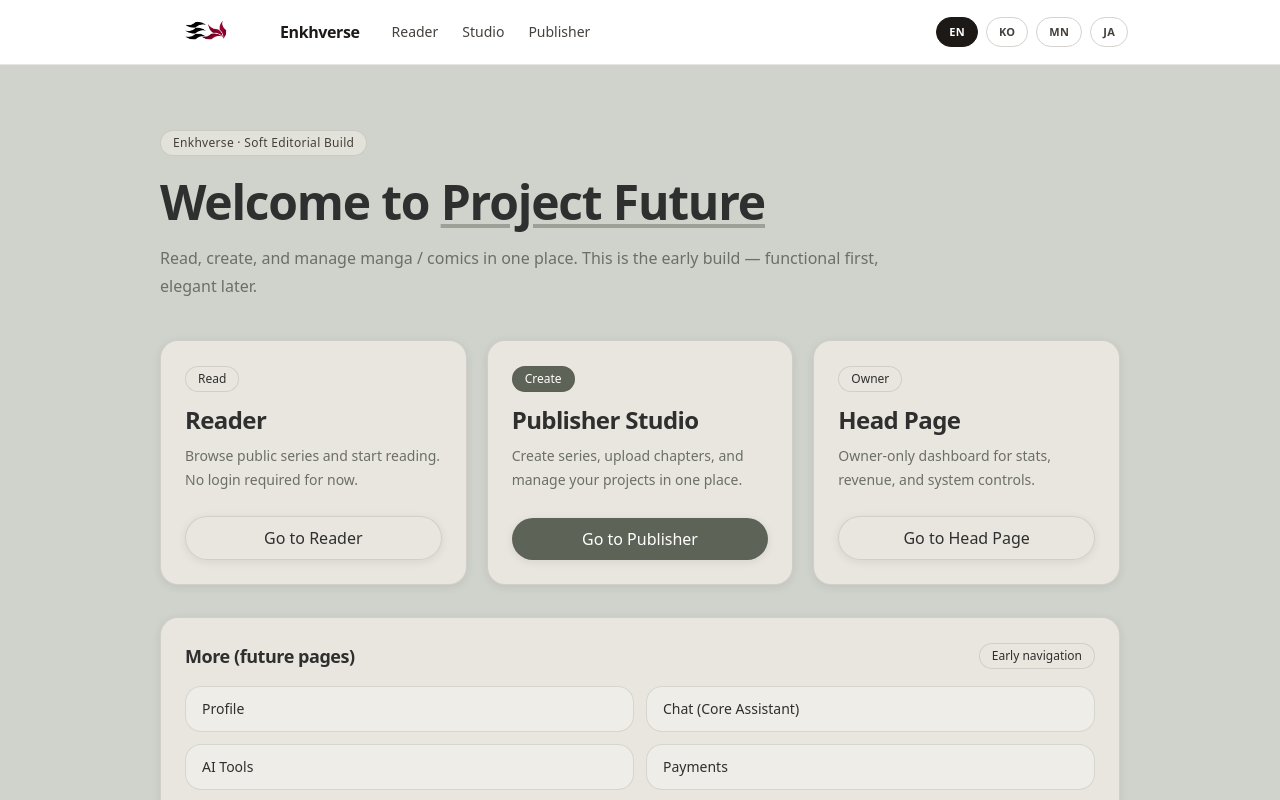
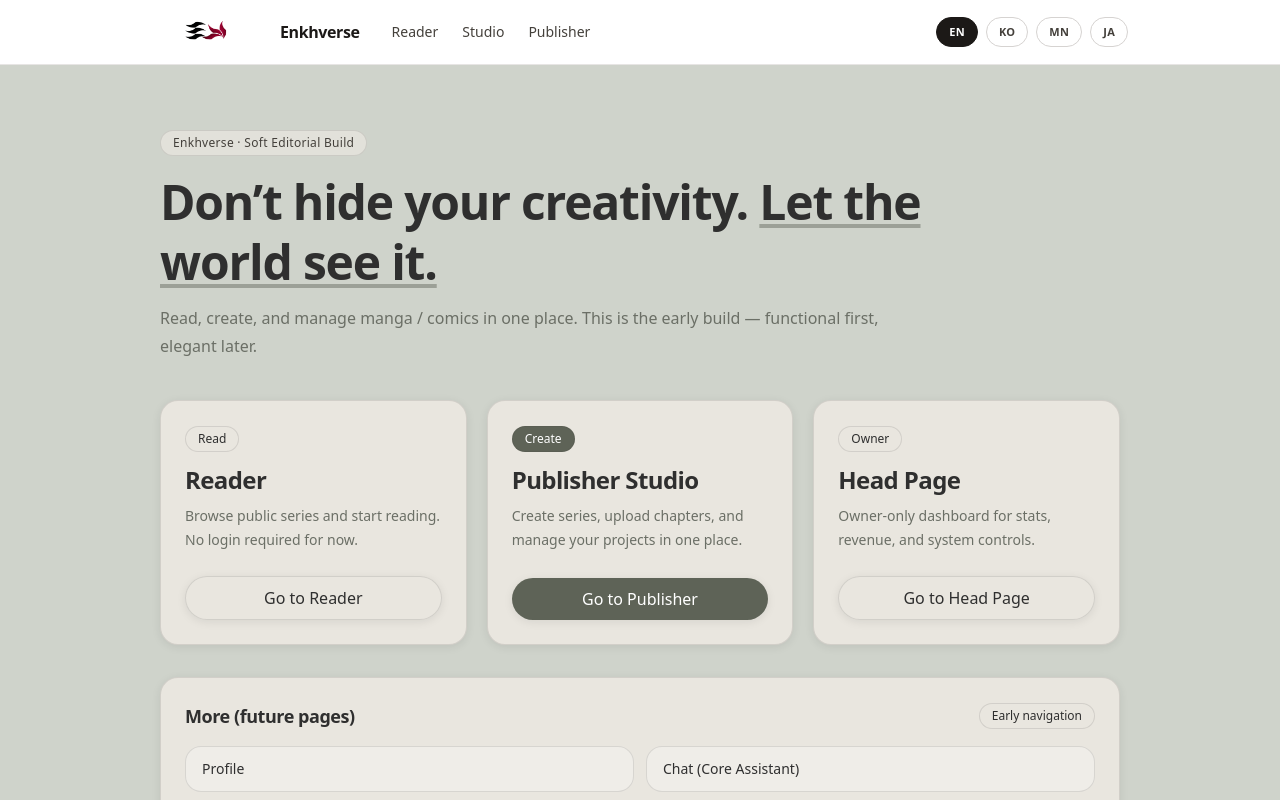
Before and after one commit to huslenmungun1-maker/project-future, a Next.js app: page /en in a window 1280 px wide. Shown: the top 800 px of the page. Built offline with nearby package versions, Linux system fonts and the light colour scheme.

Commit message:
update hero message

```diff
--- a/app/[locale]/page.tsx
+++ b/app/[locale]/page.tsx
@@ -25,12 +25,12 @@ export default async function LocaleHomePage({
           </div>
 
           <div className="space-y-3">
-            <h1 className="max-w-3xl text-4xl font-bold leading-tight tracking-tight md:text-5xl">
-              Welcome to{" "}
-              <span className="underline decoration-[rgba(94,99,87,0.45)] underline-offset-4">
-                Project Future
-              </span>
-            </h1>
+           <h1 className="max-w-3xl text-4xl font-bold leading-tight tracking-tight md:text-5xl">
+  Don’t hide your creativity.{" "}
+  <span className="underline decoration-[rgba(94,99,87,0.45)] underline-offset-4">
+    Let the world see it.
+  </span>
+</h1>
 
             <p
               className="max-w-3xl text-base leading-7"
```
